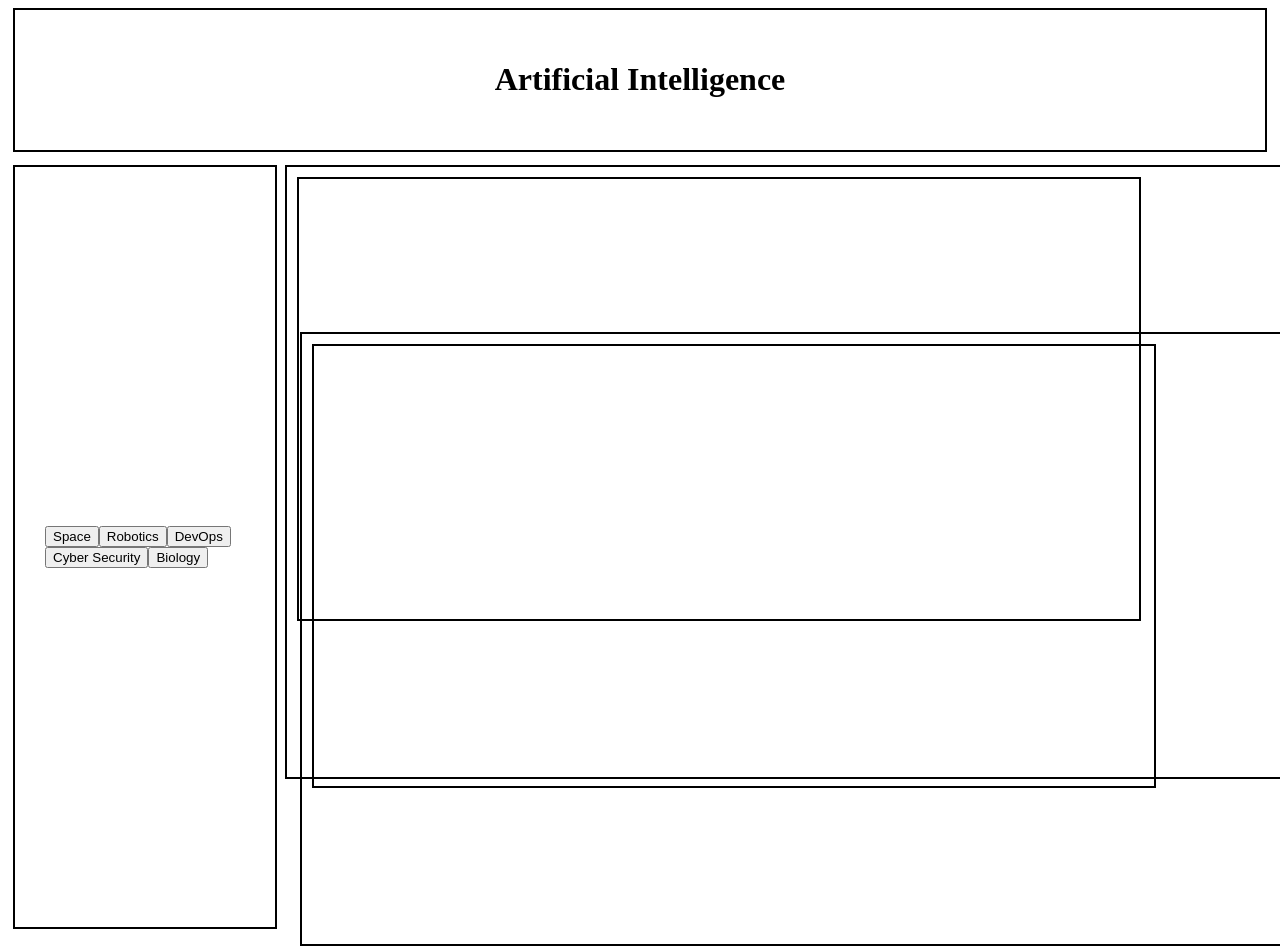
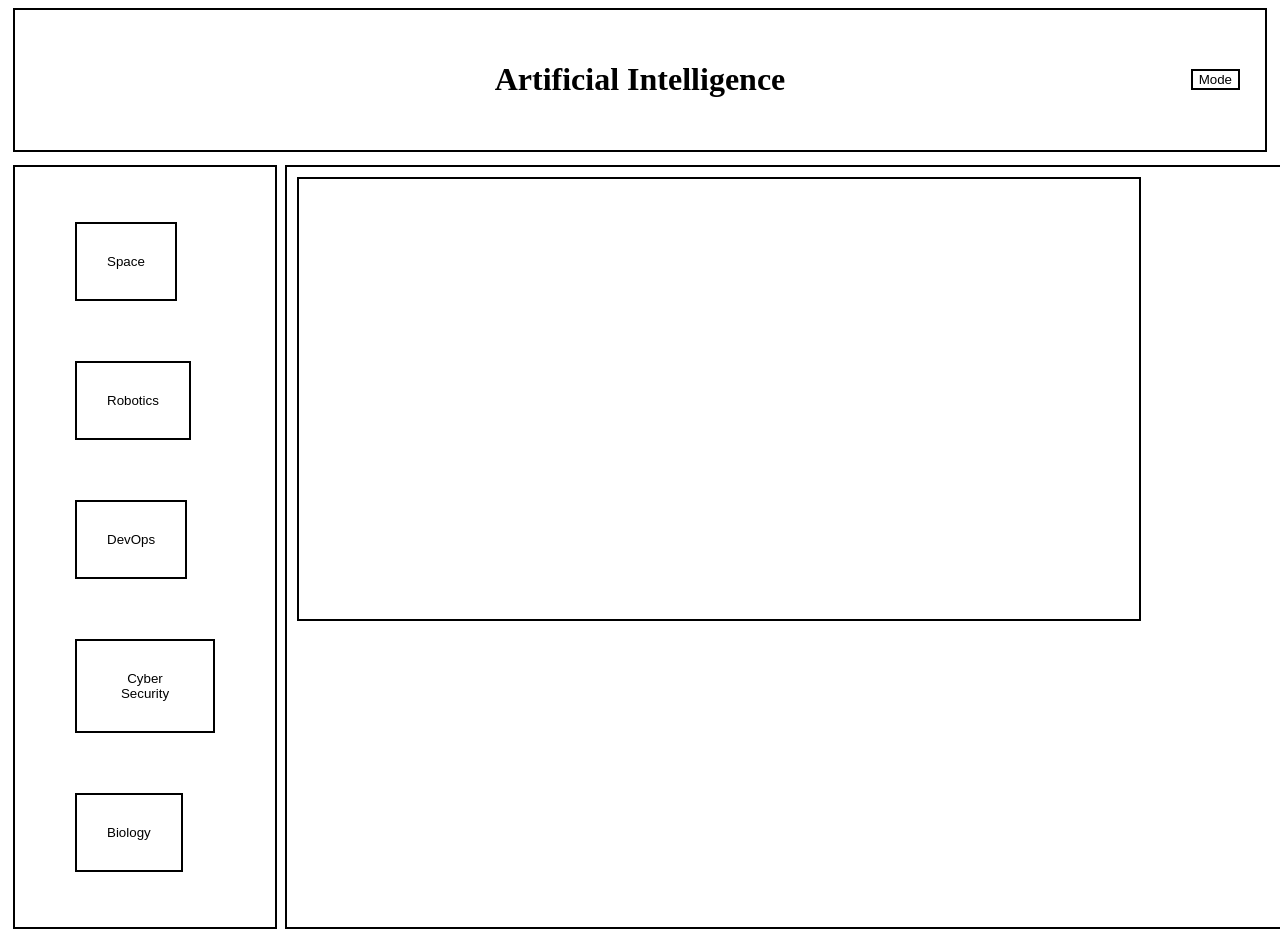
Before and after one commit to kabirvashisht4-glitch/AI-News, a React (Vite) app: page / in a window 1280 px wide. Shown: the top 946 px of the page. Built offline with nearby package versions, Linux system fonts and the light colour scheme.

Commit message:
Changes in header and added Mode

```diff
--- a/src/App.css
+++ b/src/App.css
@@ -22,7 +22,7 @@
 
 #arena{
     width: 1153px;
-    height: 550px;
+    height: 700px;
     color: black;
     padding: 30px;
     margin: 5px;
@@ -44,6 +44,20 @@
     margin: 10px;
 }
 
-#trainer1 .trainer2 {
-    border: ;
+#trainer1 .trainer2 #student1{
+    color: black;
+    background-color: white;
+    border: 2px solid black;
+    padding: 30px;
+    margin : 30px;
+    position: relative;
+    left: 0;
 }
+
+#gate .passage {
+    position: absolute;
+    right: 40px;
+    border: 2px solid black;
+    color: black;
+    background-color: white;
+}
--- a/src/App.jsx
+++ b/src/App.jsx
@@ -3,14 +3,23 @@ import Sidebar from "./Components/Sidebar";
 import Body from "./Components/Body";
 import Footer from "./Components/Footer";
 import "./App.css";
-
+import React , {useState, useEffect} from "react"
 export default function App() {
+  let [color,setColor] = useState("white")
+  let y = () => {
+    if (color == "white"){
+      setColor("black")
+    }
+    else{
+      setColor("white")
+    }
+  }
   return (
-    <>
-      <Header />
-      <Sidebar />
+    <div style={{backgroundColor: color}}>
+      <Header/>
+      <Sidebar x = {{f: y}}/>
       <Body />
       <Footer />
-    </>
-  );
+    </div>
+  )
 }
--- a/src/Components/Header.jsx
+++ b/src/Components/Header.jsx
@@ -1,9 +1,11 @@
 import React, {useState, useEffect} from "react";
 
-export default function Header() {
+export default function Header(x) {
+    let {f} = x
     return (
         <header id="gate">
             <h1>Artificial Intelligence</h1>
+            <button className="passage" onClick={f}>Mode</button>
         </header>
     )
 }
--- a/src/Components/Sidebar.jsx
+++ b/src/Components/Sidebar.jsx
@@ -9,15 +9,17 @@ export default function Sidebar() {
     };
 
     return (
+        <>
+        <Body work={bat} />
         <nav id="trainer1">
-            <Body work={bat} />
             <div className="trainer2">
-                <button onClick={() => handleClick("Space")}>{"Space"}</button>
-                <button onClick={() => handleClick("Robotics")}>{"Robotics"}</button>
-                <button onClick={() => handleClick("DevOps")}>{"DevOps"}</button>
-                <button onClick={() => handleClick("Cyber Security")}>{"Cyber Security"}</button>
-                <button onClick={() => handleClick("Biology")}>{"Biology"}</button>
+                <button id="student1" onClick={() => handleClick("Space")}>{"Space"}</button>
+                <button id="student1" onClick={() => handleClick("Robotics")}>{"Robotics"}</button>
+                <button id="student1" onClick={() => handleClick("DevOps")}>{"DevOps"}</button>
+                <button id="student1" onClick={() => handleClick("Cyber Security")}>{"Cyber Security"}</button>
+                <button id="student1" onClick={() => handleClick("Biology")}>{"Biology"}</button>
             </div>
         </nav>
+        </>
     );
 }
```
